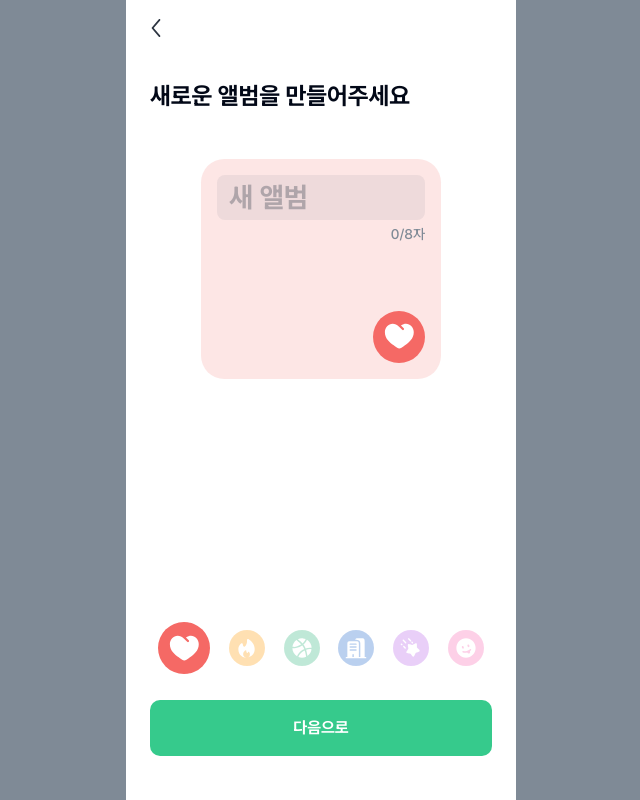
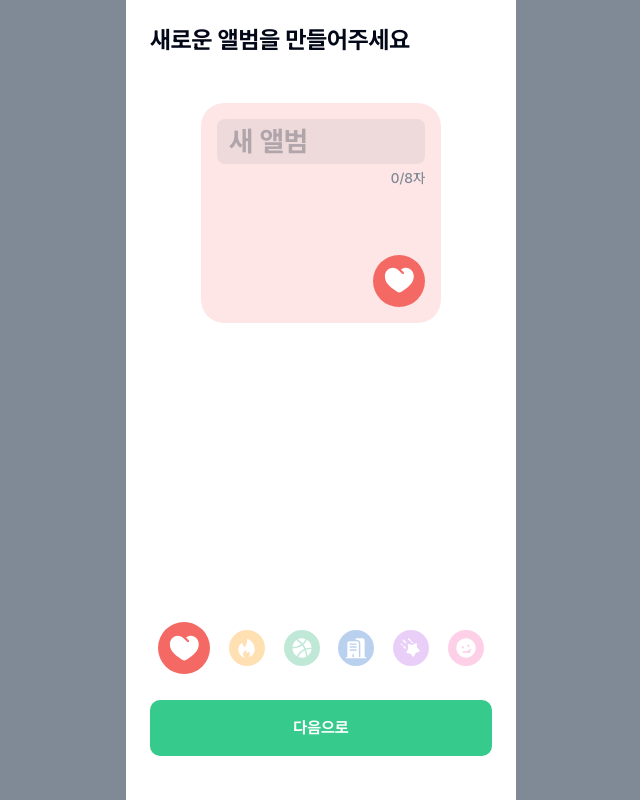
Before and after one commit to YAPP-Github/24th-Web-Team-3-FE, a Next.js app: page /album/create in a window 1280 px wide. Shown: the whole page, without its empty margins (319-959 px from the left). Built offline with nearby package versions, Linux system fonts and the light colour scheme.

Commit message:
modfiy: Layout에서 Header 컴포넌트 제거

```diff
--- a/src/app/album/[id]/page.tsx
+++ b/src/app/album/[id]/page.tsx
@@ -1,12 +1,16 @@
-import { AlbumPhotos } from "@/components"
+import { AlbumPhotos } from "./_component/AlbumPhotos"
+import { Header } from "./_component/Header"
 
 const AlbumDetailPage = ({ params }: { params: { id: string } }) => {
   const { id } = params
 
   return (
-    <section className="w-full p-4 px-6 flex flex-wrap border">
-      <AlbumPhotos albumId={id} />
-    </section>
+    <>
+      <Header albumId={id} />
+      <section className="w-full p-4 px-6 flex flex-wrap">
+        <AlbumPhotos albumId={id} />
+      </section>
+    </>
   )
 }
 
--- a/src/app/album/layout.tsx
+++ b/src/app/album/layout.tsx
@@ -1,12 +1,7 @@
-import { Header } from "@/components"
-
 const AlbumLayout = ({ children }: { children: React.ReactNode }) => {
   return (
     <div className="w-full min-h-dvh flex justify-center bg-gray-500">
-      <div className="max-w-[390px] w-full bg-white relative">
-        <Header />
-        {children}
-      </div>
+      <div className="max-w-[390px] w-full bg-white relative">{children}</div>
     </div>
   )
 }
```
